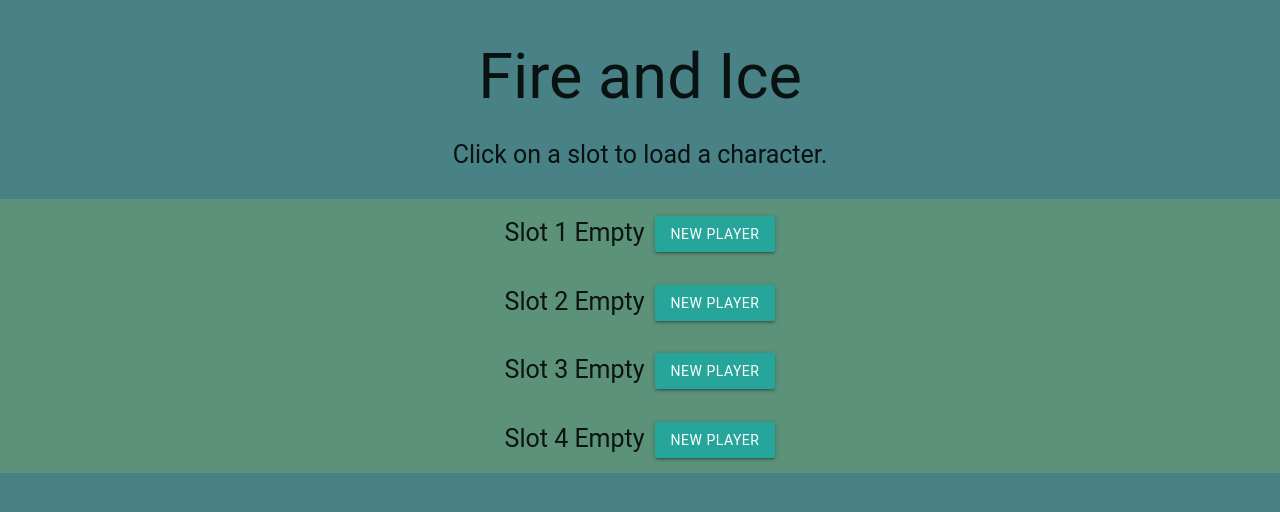
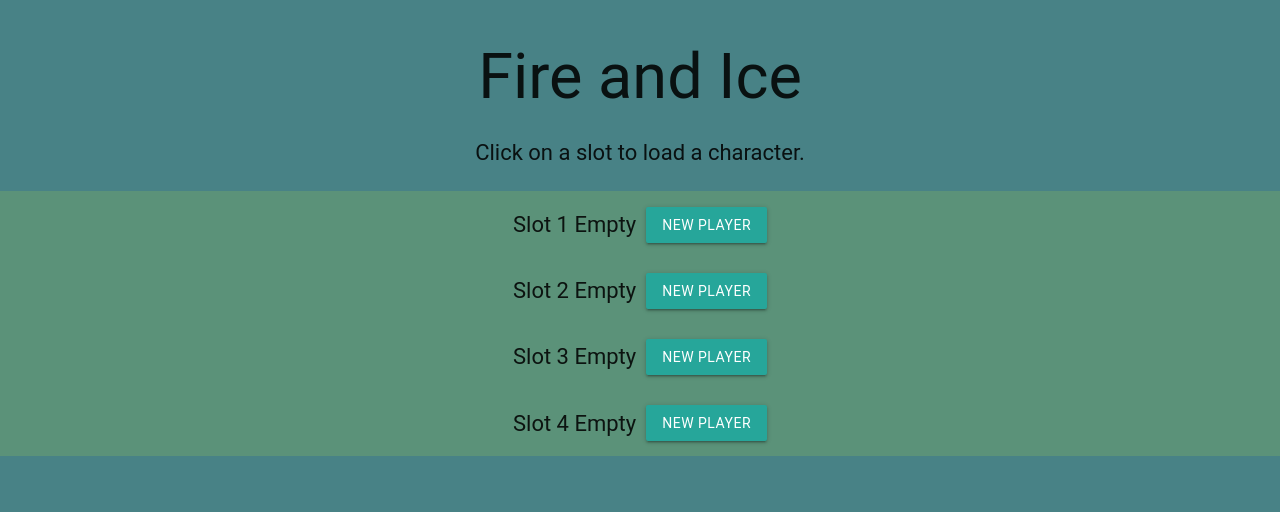
Before and after one commit to Awoolen/fire-and-ice-angular, a PHP site: page / in a window 1280 px wide. Shown: the top 512 px of the page. Run offline with PHP 8.4, Linux system fonts and the light colour scheme; style sheets or scripts are compiled from the project's sources; some libraries are stand-ins or nearby versions.

Commit message:
Change font size

```diff
--- a/sass/fireice.scss
+++ b/sass/fireice.scss
@@ -6,7 +6,7 @@ $eton-blue: #99c2a2;
 body{
 	background-color: $wg-dream-blue;
 	font-family: aladin, roboto, sans-serif;
-	font-size: 25px;
+	font-size: 22px;
 }
 .content{
 	background-color: $wg-dream-green !important;
```
